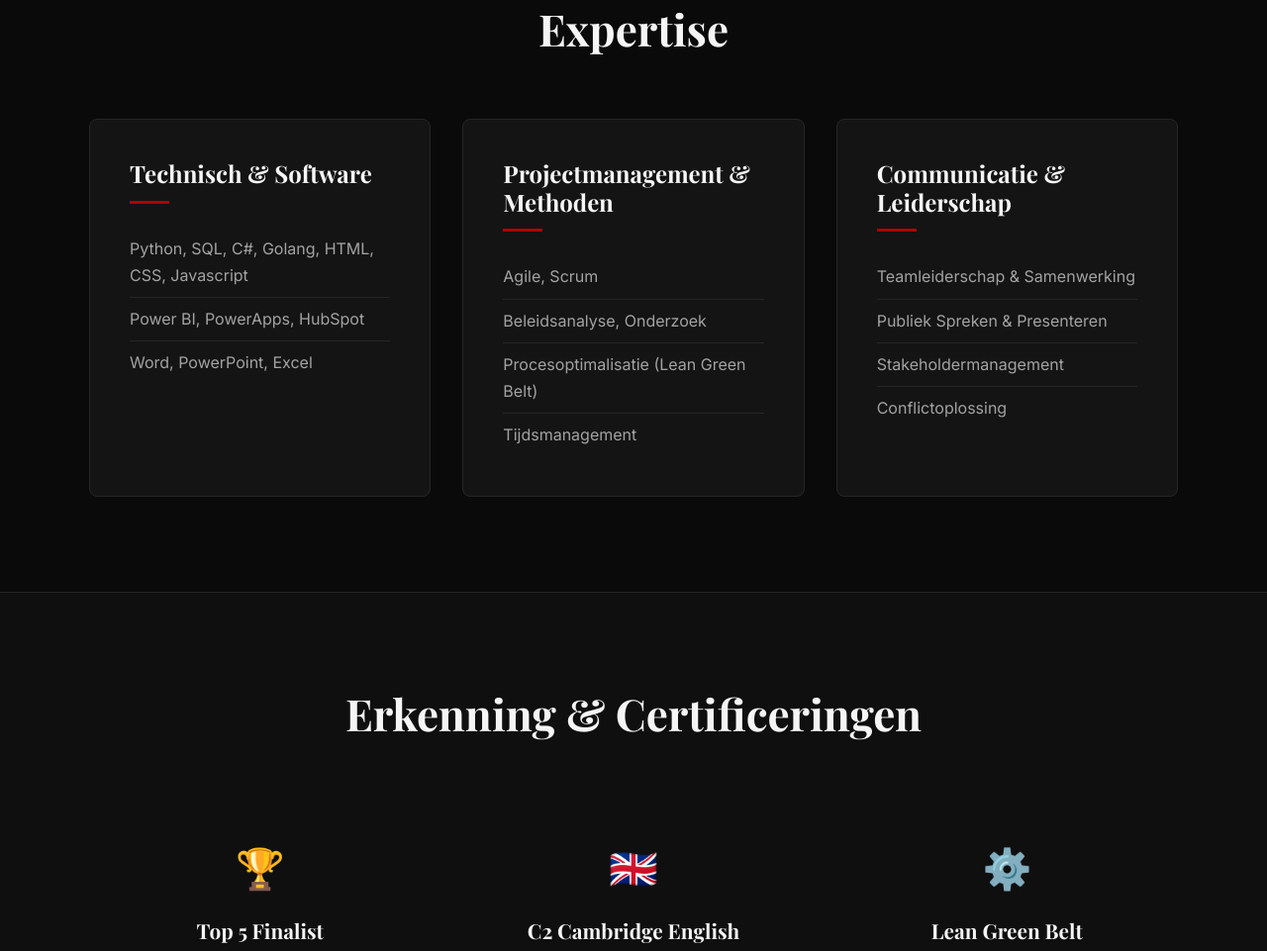
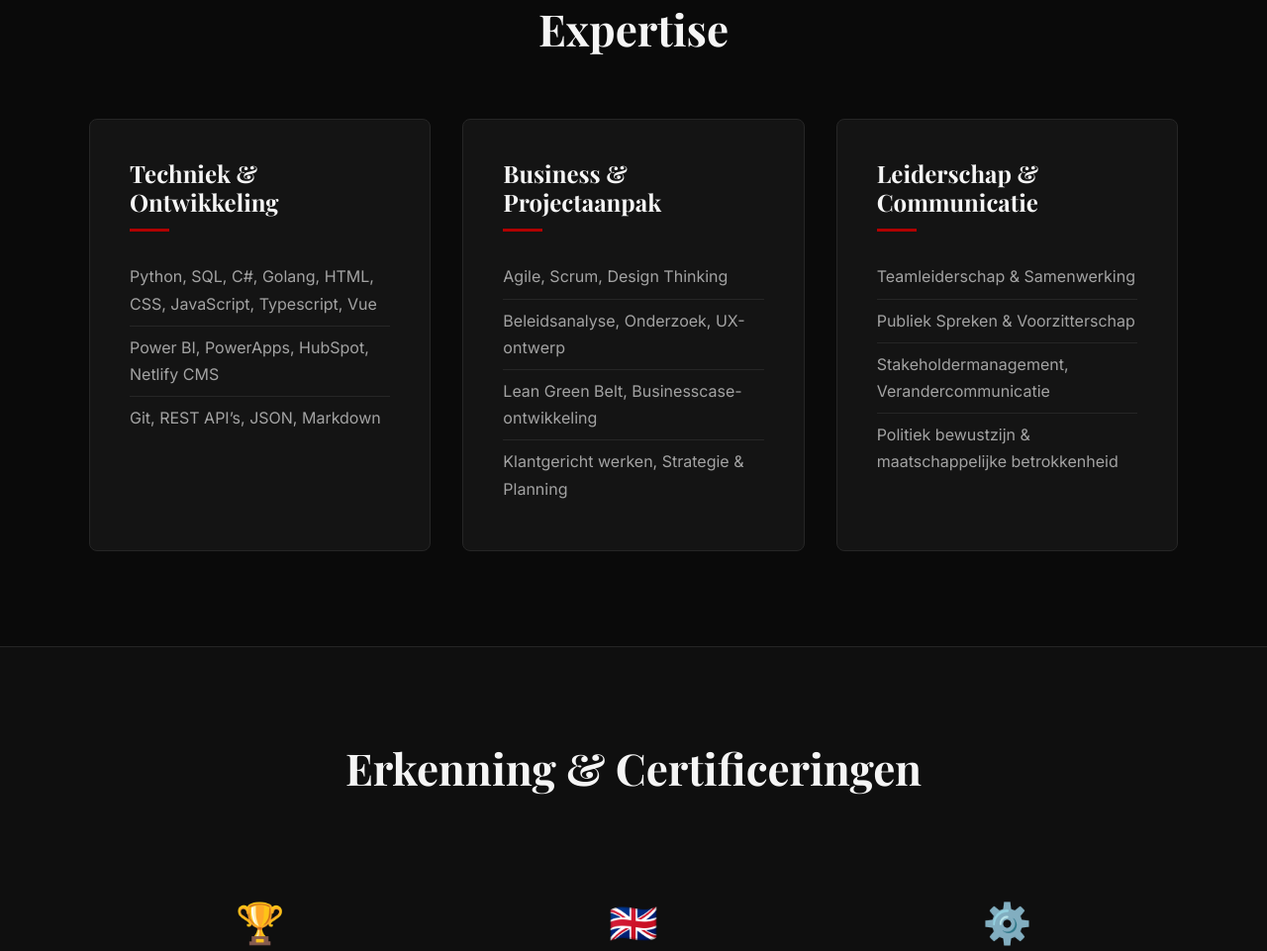
Before and after one commit to Twinpixel-nl/TwanMeurs-Website, a plain HTML site: page Index.html in a window 1280 px wide. Shown: the part 4395-5356 px from the top of the page at 99% size. Drawn offline with nearby package versions, Linux system fonts and the light colour scheme.

Commit message:
ins expertise update

```diff
--- a/Index.html
+++ b/Index.html
@@ -240,19 +240,19 @@ height="0" width="0" style="display:none;visibility:hidden"></iframe></noscript>
                 <h2 class="section-title text-center reveal" data-lang-key="expertiseTitle">Expertise</h2>
                 <div class="expertise-grid">
                     <div class="expertise-card reveal">
-                        <h3 class="expertise-card__title" data-lang-key="expertise_t1_title">Technisch & Software</h3>
+                        <h3 class="expertise-card__title" data-lang-key="expertise_t1_title">Techniek & Ontwikkeling</h3>
                         <ul class="expertise-card__list" data-lang-key="expertise_t1_list">
                            <!-- Lijst wordt gevuld door app.js -->
                         </ul>
                     </div>
                     <div class="expertise-card reveal reveal--delay-1">
-                        <h3 class="expertise-card__title" data-lang-key="expertise_t2_title">Projectmanagement & Methoden</h3>
+                        <h3 class="expertise-card__title" data-lang-key="expertise_t2_title">Business & Projectaanpak</h3>
                         <ul class="expertise-card__list" data-lang-key="expertise_t2_list">
                            <!-- Lijst wordt gevuld door app.js -->
                         </ul>
                     </div>
                     <div class="expertise-card reveal reveal--delay-2">
-                         <h3 class="expertise-card__title" data-lang-key="expertise_t3_title">Communicatie & Leiderschap</h3>
+                         <h3 class="expertise-card__title" data-lang-key="expertise_t3_title">Leiderschap & Communicatie</h3>
                         <ul class="expertise-card__list" data-lang-key="expertise_t3_list">
                            <!-- Lijst wordt gevuld door app.js -->
                         </ul>
--- a/app.js
+++ b/app.js
@@ -53,14 +53,30 @@ p2Impact: " Zorgde voor directe studentbetrokkenheid bij bestuursbesluiten en ve
             // Loopbaan & Opleiding
             careerTitle: "Loopbaan & Opleiding",
 
-            // Expertise
-            expertiseTitle: "Expertise",
-            expertise_t1_title: "Technisch & Software",
-            expertise_t1_list: `<li>Python, SQL, C#, Golang, HTML, CSS, Javascript</li><li>Power BI, PowerApps, HubSpot</li><li>Word, PowerPoint, Excel</li>`,
-            expertise_t2_title: "Projectmanagement & Methoden",
-            expertise_t2_list: `<li>Agile, Scrum</li><li>Beleidsanalyse, Onderzoek</li><li>Procesoptimalisatie (Lean Green Belt)</li><li>Tijdsmanagement</li>`,
-            expertise_t3_title: "Communicatie & Leiderschap",
-            expertise_t3_list: `<li>Teamleiderschap & Samenwerking</li><li>Publiek Spreken & Presenteren</li><li>Stakeholdermanagement</li><li>Conflictoplossing</li>`,
+           // Expertise
+expertiseTitle: "Expertise",
+expertise_t1_title: "Techniek & Ontwikkeling",
+expertise_t1_list: `
+  <li>Python, SQL, C#, Golang, HTML, CSS, JavaScript, Typescript, Vue</li>
+  <li>Power BI, PowerApps, HubSpot, Netlify CMS</li>
+  <li>Git, REST API’s, JSON, Markdown</li>
+`,
+
+expertise_t2_title: "Business & Projectaanpak",
+expertise_t2_list: `
+  <li>Agile, Scrum, Design Thinking</li>
+  <li>Beleidsanalyse, Onderzoek, UX-ontwerp</li>
+  <li>Lean Green Belt, Businesscase-ontwikkeling</li>
+  <li>Klantgericht werken, Strategie & Planning</li>
+`,
+
+expertise_t3_title: "Leiderschap & Communicatie",
+expertise_t3_list: `
+  <li>Teamleiderschap & Samenwerking</li>
+  <li>Publiek Spreken & Voorzitterschap</li>
+  <li>Stakeholdermanagement, Verandercommunicatie</li>
+  <li>Politiek bewustzijn & maatschappelijke betrokkenheid</li>
+`,
 
             // Erkenning
             recognitionTitle: "Erkenning & Certificeringen",
@@ -121,13 +137,29 @@ p2Impact: " Drove greater student influence on university governance and improve
              careerTitle: "Career & Education",
 
              // Expertise
-             expertiseTitle: "Expertise",
-             expertise_t1_title: "Technical & Software",
-             expertise_t1_list: `<li>Python, SQL, C#, Golang, HTML, CSS, Javascript</li><li>Power BI, PowerApps, HubSpot</li><li>Word, PowerPoint, Excel</li>`,
-             expertise_t2_title: "Project Management & Methods",
-             expertise_t2_list: `<li>Agile, Scrum</li><li>Policy Analysis, Research</li><li>Process Optimization (Lean Green Belt)</li><li>Time Management</li>`,
-             expertise_t3_title: "Communication & Leadership",
-             expertise_t3_list: `<li>Team Leadership & Collaboration</li><li>Public Speaking & Presenting</li><li>Stakeholder Management</li><li>Conflict Resolution</li>`,
+expertiseTitle: "Expertise",
+expertise_t1_title: "Technology & Development",
+expertise_t1_list: `
+  <li>Python, SQL, C#, Golang, HTML, CSS, JavaScript, Typescript, Vue</li>
+  <li>Power BI, PowerApps, HubSpot, Netlify CMS</li>
+  <li>Git, REST APIs, JSON, Markdown</li>
+`,
+
+expertise_t2_title: "Business & Project Approach",
+expertise_t2_list: `
+  <li>Agile, Scrum, Design Thinking</li>
+  <li>Policy Analysis, Research, UX Design</li>
+  <li>Lean Green Belt, Business Case Development</li>
+  <li>Customer Focus, Strategy & Planning</li>
+`,
+
+expertise_t3_title: "Leadership & Communication",
+expertise_t3_list: `
+  <li>Team Leadership & Collaboration</li>
+  <li>Public Speaking & Chairmanship</li>
+  <li>Stakeholder Management, Change Communication</li>
+  <li>Political Awareness & Social Engagement</li>
+`,
 
              // Recognition
              recognitionTitle: "Recognition & Certifications",
```
